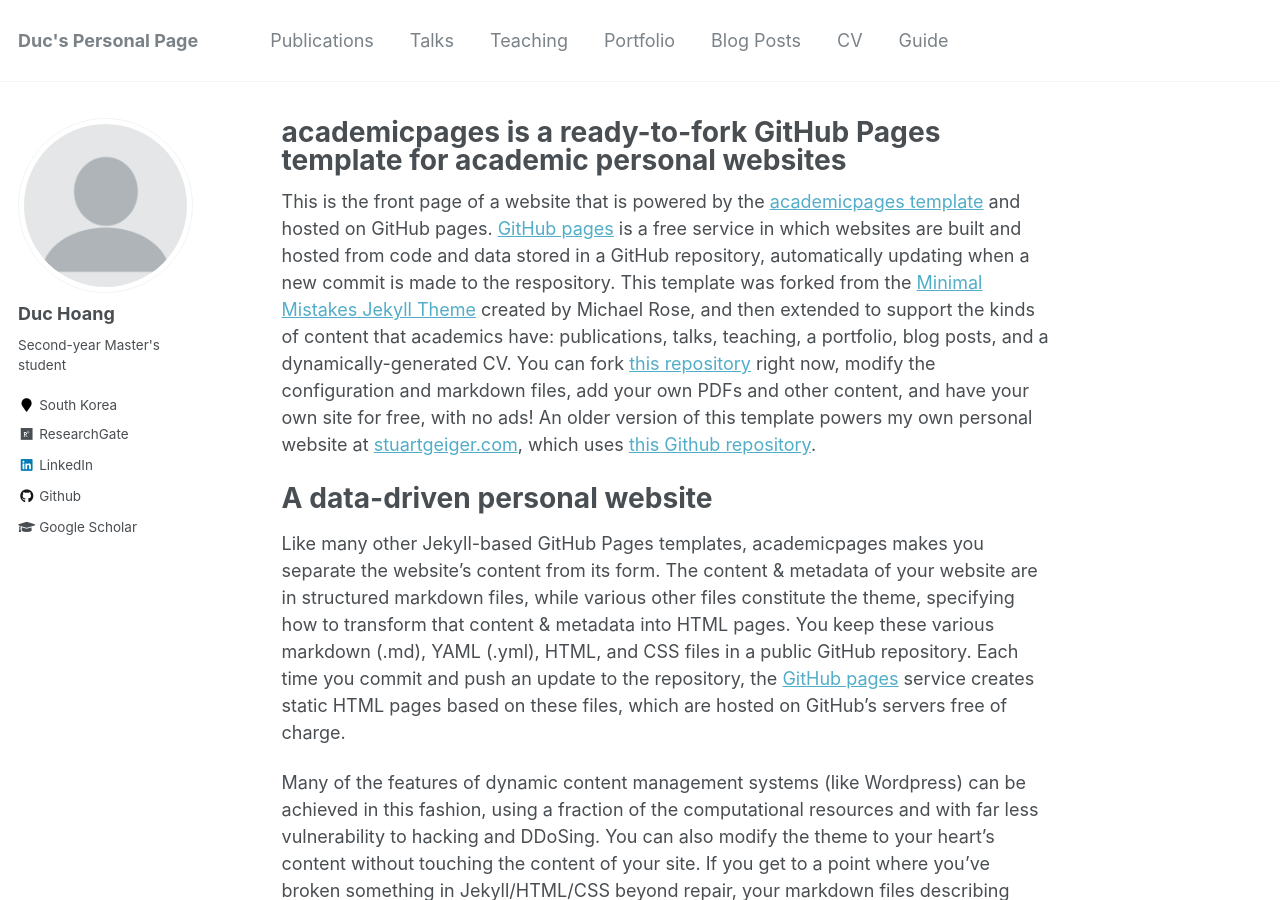
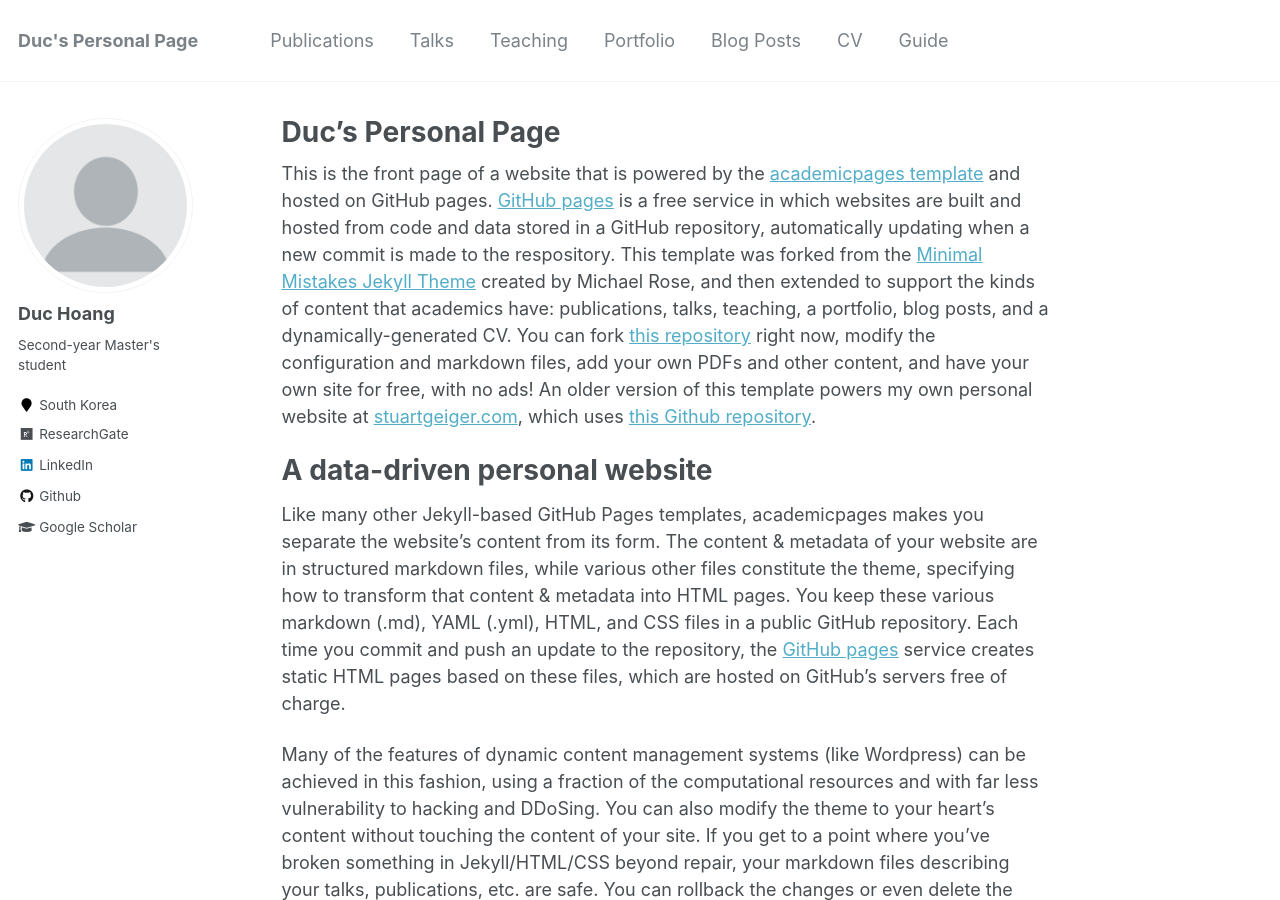
Before and after one commit to duchoang06/duchoang06.github.io, a Jekyll site: the page built from _pages/about.md, in a window 1280 px wide and 900 px high. Built offline with Jekyll 4.4.1, drawn with Linux system fonts in a browser that asks for light colours.

```diff
--- a/_pages/about.md
+++ b/_pages/about.md
@@ -1,6 +1,6 @@
 ---
 permalink: /
-title: "academicpages is a ready-to-fork GitHub Pages template for academic personal websites"
+title: "Duc's Personal Page"
 excerpt: "About me"
 author_profile: true
 redirect_from:
```
